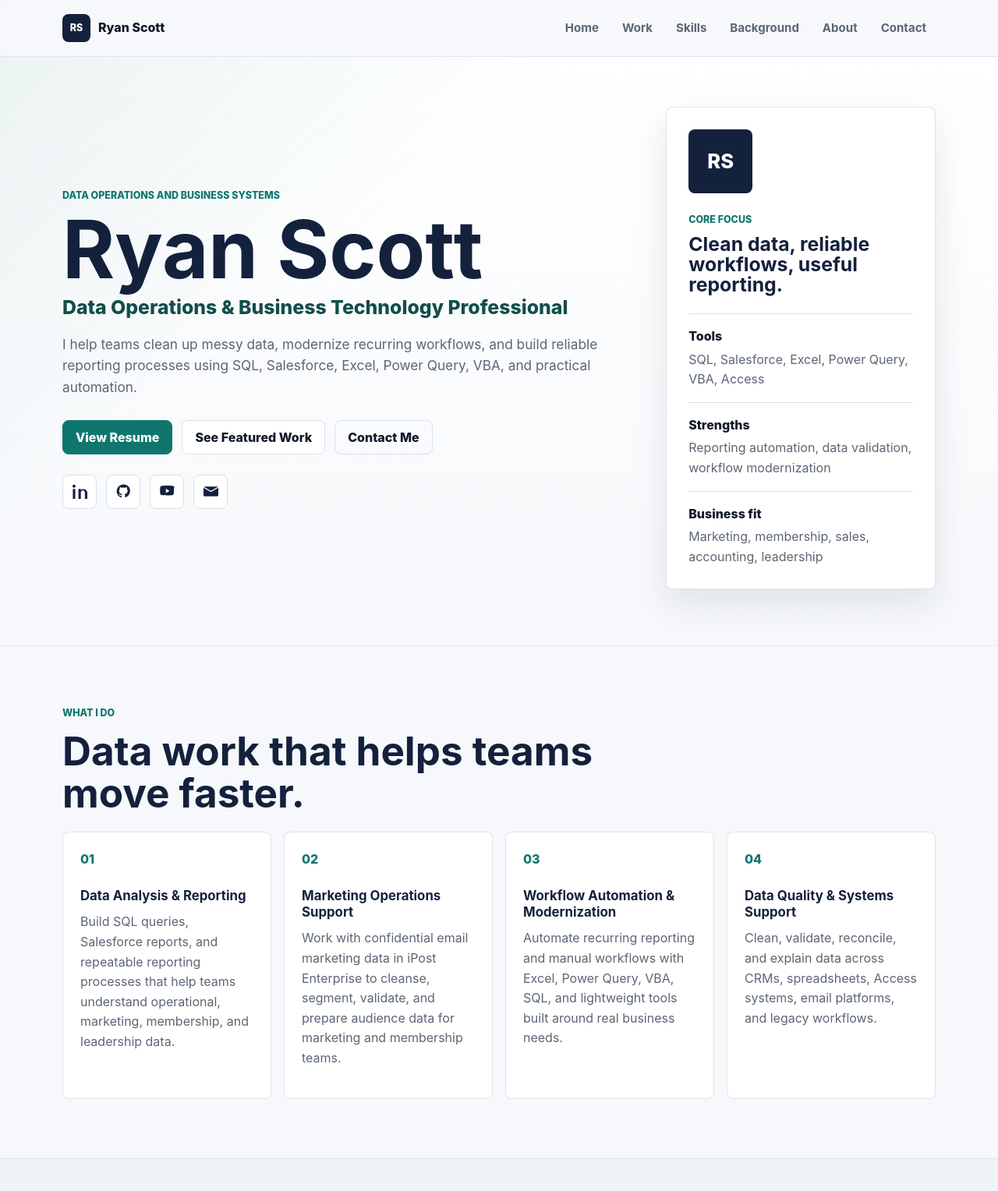
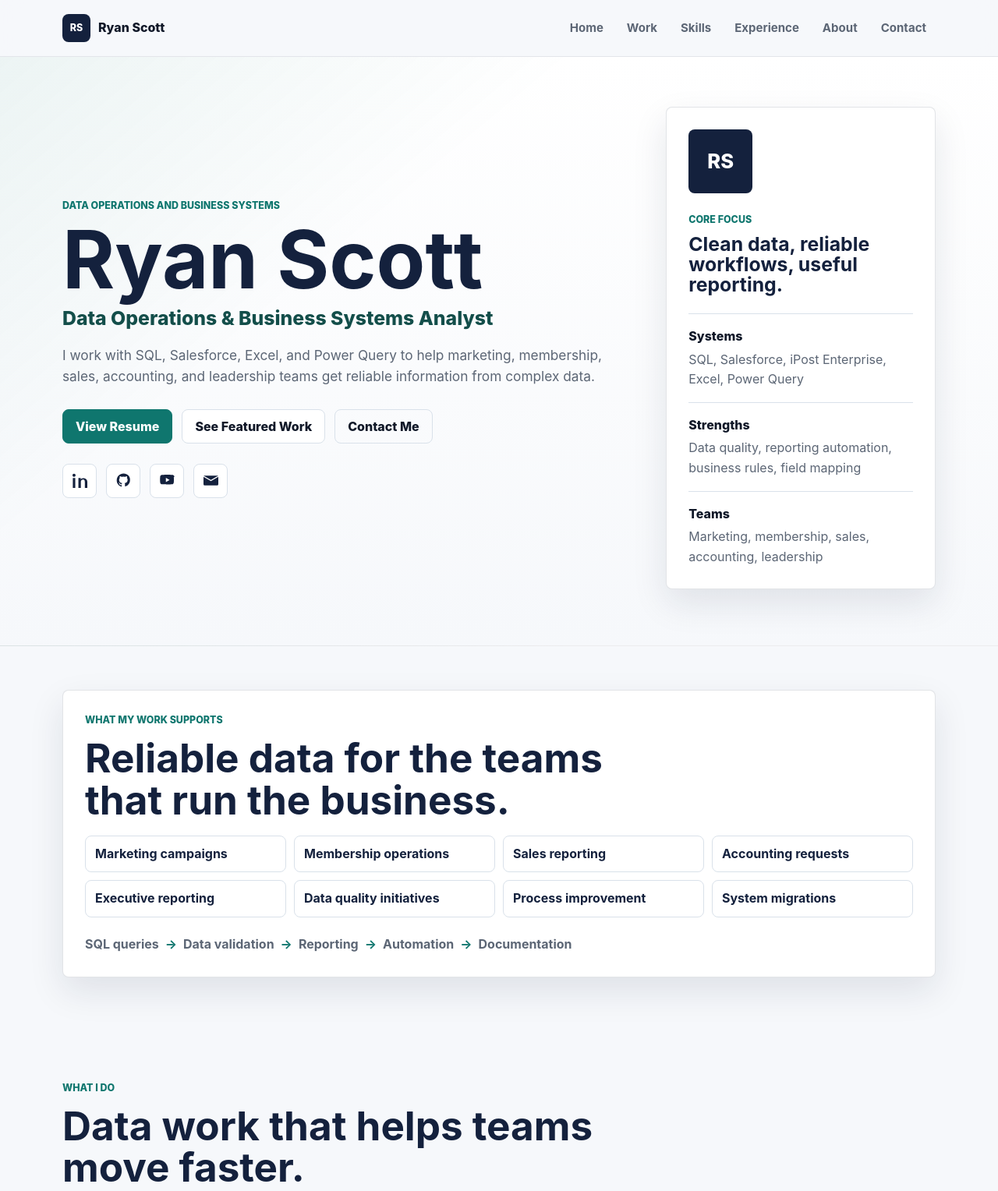
Before and after one commit to AsePlayer/Portfolio-2.0, a plain HTML site: page index.html in a window 1280 px wide. Shown: the top 1528 px of the page at 78% size. Drawn offline with Linux system fonts and the light colour scheme.

Commit message:
feat: sharpen data operations positioning

```diff
--- a/css/styles.css
+++ b/css/styles.css
@@ -383,6 +383,10 @@ h3 {
   gap: 16px;
 }
 
+.services-grid {
+  grid-template-columns: repeat(auto-fit, minmax(200px, 1fr));
+}
+
 .card-grid.four {
   grid-template-columns: repeat(4, minmax(0, 1fr));
 }
@@ -390,7 +394,7 @@ h3 {
 .service-card,
 .skill-group,
 .work-card,
-.background-item,
+.experience-item,
 .contact-form,
 .resume-panel {
   border: 1px solid rgba(20, 33, 61, 0.12);
@@ -440,21 +444,76 @@ h3 {
   margin-bottom: 0;
 }
 
-.background-list {
+.supports-section {
+  padding: 56px 0;
+}
+
+.supports-panel {
+  border: 1px solid rgba(20, 33, 61, 0.12);
+  border-radius: var(--radius);
+  background: var(--surface);
+  box-shadow: var(--shadow);
+  padding: 28px;
+}
+
+.supports-panel .section-heading {
+  margin-bottom: 18px;
+}
+
+.support-list {
+  display: grid;
+  grid-template-columns: repeat(4, minmax(0, 1fr));
+  gap: 10px;
+  margin: 0;
+  padding: 0;
+  list-style: none;
+}
+
+.support-list li {
+  border: 1px solid var(--soft);
+  border-radius: var(--radius);
+  color: var(--navy);
+  font-weight: 700;
+  padding: 10px 12px;
+}
+
+.workflow-strip {
+  display: flex;
+  flex-wrap: wrap;
+  gap: 8px;
+  margin: 22px 0 0;
+  padding: 0;
+  list-style: none;
+}
+
+.workflow-strip li {
+  display: inline-flex;
+  align-items: center;
+  gap: 8px;
+  color: var(--muted);
+  font-weight: 700;
+}
+
+.workflow-strip li:not(:last-child)::after {
+  content: "->";
+  color: var(--accent);
+}
+
+.experience-list {
   display: grid;
   grid-template-columns: repeat(4, minmax(0, 1fr));
   gap: 16px;
 }
 
-.background-item {
+.experience-item {
   padding: 22px;
 }
 
-.background-item h3 {
+.experience-item h3 {
   margin-bottom: 12px;
 }
 
-.background-item p:last-child {
+.experience-item p:last-child {
   color: var(--muted);
   margin-bottom: 0;
 }
@@ -620,8 +679,12 @@ textarea:focus-visible {
   }
 
   .card-grid.four,
-  .background-list,
+  .experience-list,
   .skills-grid {
+    grid-template-columns: repeat(2, minmax(0, 1fr));
+  }
+
+  .support-list {
     grid-template-columns: repeat(2, minmax(0, 1fr));
   }
 }
@@ -685,10 +748,18 @@ textarea:focus-visible {
   }
 
   .card-grid.four,
-  .background-list,
+  .experience-list,
   .skills-grid,
   .work-card {
     grid-template-columns: 1fr;
+  }
+
+  .support-list {
+    grid-template-columns: 1fr;
+  }
+
+  .supports-panel {
+    padding: 22px;
   }
 
   .service-card {
--- a/data/site.json
+++ b/data/site.json
@@ -2,7 +2,7 @@
   "person": {
     "name": "Ryan Scott",
     "initials": "RS",
-    "title": "Data Operations & Business Technology Professional",
+    "title": "Data Operations & Business Systems Analyst",
     "email": "ryanscottcareer@gmail.com",
     "resume": "resume.pdf"
   },
@@ -15,13 +15,13 @@
     { "label": "Home", "href": "#home" },
     { "label": "Work", "href": "#work" },
     { "label": "Skills", "href": "#skills" },
-    { "label": "Background", "href": "#background" },
+    { "label": "Experience", "href": "#experience" },
     { "label": "About", "href": "#about" },
     { "label": "Contact", "href": "#contact" }
   ],
   "hero": {
     "eyebrow": "Data operations and business systems",
-    "subheadline": "I help teams clean up messy data, modernize recurring workflows, and build reliable reporting processes using SQL, Salesforce, Excel, Power Query, VBA, and practical automation.",
+    "subheadline": "I work with SQL, Salesforce, Excel, and Power Query to help marketing, membership, sales, accounting, and leadership teams get reliable information from complex data.",
     "actions": [
       { "label": "View Resume", "href": "resume.pdf", "style": "primary", "download": true },
       { "label": "See Featured Work", "href": "#work", "style": "default" },
@@ -31,11 +31,32 @@
       "label": "Core focus",
       "headline": "Clean data, reliable workflows, useful reporting.",
       "facts": [
-        { "label": "Tools", "value": "SQL, Salesforce, Excel, Power Query, VBA, Access" },
-        { "label": "Strengths", "value": "Reporting automation, data validation, workflow modernization" },
-        { "label": "Business fit", "value": "Marketing, membership, sales, accounting, leadership" }
+        { "label": "Systems", "value": "SQL, Salesforce, iPost Enterprise, Excel, Power Query" },
+        { "label": "Strengths", "value": "Data quality, reporting automation, business rules, field mapping" },
+        { "label": "Teams", "value": "Marketing, membership, sales, accounting, leadership" }
       ]
     }
+  },
+  "supports": {
+    "eyebrow": "What my work supports",
+    "headline": "Reliable data for the teams that run the business.",
+    "items": [
+      "Marketing campaigns",
+      "Membership operations",
+      "Sales reporting",
+      "Accounting requests",
+      "Executive reporting",
+      "Data quality initiatives",
+      "Process improvement",
+      "System migrations"
+    ],
+    "workflow": [
+      "SQL queries",
+      "Data validation",
+      "Reporting",
+      "Automation",
+      "Documentation"
+    ]
   },
   "whatIDo": {
     "eyebrow": "What I do",
@@ -56,6 +77,10 @@
       {
         "title": "Data Quality & Systems Support",
         "text": "Clean, validate, reconcile, and explain data across CRMs, spreadsheets, Access systems, email platforms, and legacy workflows."
+      },
+      {
+        "title": "Data Governance & Quality",
+        "text": "Improve business rules, validate imports, document processes, and identify issues before they affect reporting, segmentation, or downstream teams."
       }
     ]
   },
@@ -88,6 +113,11 @@
         "tag": "Data integrity",
         "title": "Migration & Data Trust Support",
         "text": "Resolved data inconsistencies across CRM, Excel, Access, and legacy systems while helping stakeholders understand discrepancies and trust reporting outputs."
+      },
+      {
+        "tag": "Imports & mapping",
+        "title": "Data Imports & Field Mapping",
+        "text": "Test and validate online forms, imports, and source mappings so information flows correctly between systems and remains usable for reporting and marketing."
       }
     ]
   },
@@ -95,14 +125,14 @@
     "eyebrow": "Skills snapshot",
     "headline": "A practical toolkit for day-to-day data operations.",
     "groups": [
-      { "title": "Data", "text": "SQL queries, views, reporting, data cleansing, validation, ETL logic, segmentation, migration support" },
-      { "title": "Automation", "text": "Excel automation, VBA, Power Query, Microsoft Office workflows, Python scripts, Google Sheets API" },
-      { "title": "Business Tools", "text": "Salesforce, iPost Enterprise, Excel, Access, Word, Power BI, Google Sheets, Jira, Trello" },
-      { "title": "Cross-Functional", "text": "Marketing support, membership operations, stakeholder communication, SOPs, non-technical user support" }
+      { "title": "Data Operations", "text": "SQL, data validation, data cleansing, data profiling, ETL processes, data governance, audience segmentation" },
+      { "title": "Reporting & Analytics", "text": "Excel, Power Query, Power BI, Google Looker Studio, pivot tables, advanced formulas, ad hoc analysis" },
+      { "title": "Business Systems", "text": "Salesforce, iPost Enterprise, Microsoft Access, CRM/AMS platforms, Google Analytics, source-system workflows" },
+      { "title": "Automation & Development", "text": "VBA, Python, SQL automation, workflow design, documentation, QA-style troubleshooting" }
     ]
   },
-  "background": {
-    "eyebrow": "Background",
+  "experience": {
+    "eyebrow": "Experience",
     "headline": "A technical foundation with hands-on operations experience.",
     "items": [
       {
@@ -130,7 +160,7 @@
   "about": {
     "eyebrow": "About",
     "headline": "Comfortable between business questions and technical details.",
-    "text": "Ryan Scott is a Data Operations Coordinator with a computer science background and experience across SQL reporting, Microsoft Office automation, workflow modernization, QA testing, and software development. He specializes in making messy business data easier to trust and use by building practical tools, improving recurring workflows, supporting migrations, and helping technical and non-technical teams work from the same source of truth."
+    "text": "I'm a Data Operations Coordinator with a background in computer science, software development, and quality assurance. My work centers around helping different parts of an organization get accurate, reliable information from their data. On any given day that might mean writing SQL queries, building reports, preparing marketing audiences, validating imports, troubleshooting inconsistencies between systems, or improving recurring workflows with Excel and Power Query. I enjoy taking processes that are manual, confusing, or difficult to maintain and making them simpler, more reliable, and easier for other teams to use. One of the parts of the job I enjoy most is translating technical details into information that other departments can actually use."
   },
   "resume": {
     "eyebrow": "Resume",
--- a/index.html
+++ b/index.html
@@ -3,8 +3,8 @@
 <head>
   <meta charset="utf-8">
   <meta name="viewport" content="width=device-width,initial-scale=1">
-  <meta name="description" content="Ryan Scott - Data Operations and Business Technology professional using SQL, Salesforce, Excel, Power Query, automation, and cross-functional problem solving.">
-  <title>Ryan Scott - Data Operations & Business Technology</title>
+  <meta name="description" content="Ryan Scott - Data Operations and Business Systems Analyst supporting SQL reporting, Salesforce, marketing operations, data quality, and process automation.">
+  <title>Ryan Scott - Data Operations & Business Systems Analyst</title>
   <link rel="stylesheet" href="css/styles.css">
 </head>
 <body>
@@ -40,7 +40,7 @@
 
   <footer class="site-footer">
     <div class="container footer-inner">
-      <p>&copy; <span id="year"></span> Ryan Scott. Data Operations & Business Technology.</p>
+      <p>&copy; <span id="year"></span> Ryan Scott. Data Operations & Business Systems.</p>
       <a href="#home">Back to top</a>
     </div>
   </footer>
--- a/js/script.js
+++ b/js/script.js
@@ -55,10 +55,11 @@ function renderPage(data) {
 
   page.innerHTML = [
     heroSection(data),
+    supportsSection(data.supports),
     whatIDoSection(data.whatIDo),
     workSection(data.work),
     skillsSection(data.skills),
-    backgroundSection(data.background),
+    experienceSection(data.experience),
     aboutSection(data.about),
     resumeSection(data),
     contactSection(data)
@@ -123,12 +124,35 @@ function socialLink(link) {
   `;
 }
 
+function supportsSection(section) {
+  return `
+    <section id="supports" class="section supports-section">
+      <div class="container supports-panel">
+        <div class="section-heading">
+          <p class="eyebrow">${section.eyebrow}</p>
+          <h2>${section.headline}</h2>
+        </div>
+        <ul class="support-list" aria-label="Business areas supported">
+          ${section.items.map(function (item) {
+            return `<li>${item}</li>`;
+          }).join('')}
+        </ul>
+        <ol class="workflow-strip" aria-label="Typical workflow">
+          ${section.workflow.map(function (item) {
+            return `<li>${item}</li>`;
+          }).join('')}
+        </ol>
+      </div>
+    </section>
+  `;
+}
+
 function whatIDoSection(section) {
   return `
     <section id="what" class="section">
       <div class="container">
         ${sectionHeading(section.eyebrow, section.headline)}
-        <div class="card-grid four">
+        <div class="card-grid services-grid">
           ${section.items.map(function (item, index) {
             return `
               <article class="service-card">
@@ -194,15 +218,15 @@ function skillsSection(section) {
   `;
 }
 
-function backgroundSection(section) {
+function experienceSection(section) {
   return `
-    <section id="background" class="section muted-section">
+    <section id="experience" class="section muted-section">
       <div class="container">
         ${sectionHeading(section.eyebrow, section.headline)}
-        <div class="background-list">
+        <div class="experience-list">
           ${section.items.map(function (item) {
             return `
-              <article class="background-item">
+              <article class="experience-item">
                 <p class="work-tag">${item.label}</p>
                 <h3>${item.title}</h3>
                 <p>${item.text}</p>
```
